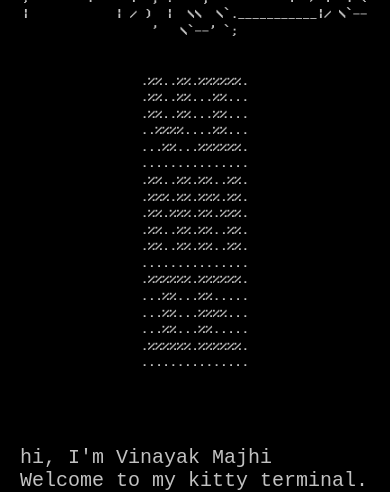
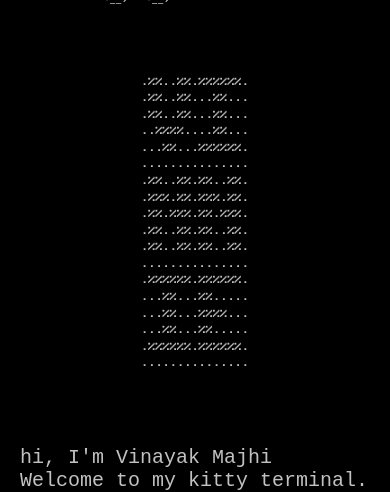
Before and after one commit to psspsss/portfolio-web, a React (Vite) app: page / in a window 390 px wide. Shown: the top 492 px of the page. Built offline with nearby package versions, Linux system fonts and the light colour scheme.

Commit message:
responsive ascii art bug fix- auto scroll still not working

```diff
--- a/index.html
+++ b/index.html
@@ -12,49 +12,12 @@
       content="Vinayak Majhi's portfolio website coded with ReactJS. Vinayak Majhi is a full-stack developer based in New Delhi, India."
     />
 
-    <!-- Open Graph / Facebook -->
     <meta property="og:type" content="website" />
-    <meta property="og:url" content="https://terminal.satnaing.dev/" />
+    <meta property="og:url" content="https://vinayakmajhi.vercel.app/" />
     <meta property="og:title" content="vinnie's kitty kat terminal" />
     <meta
       property="og:description"
       content="Vinayak Majhi's portfolio website coded with ReactJS. Vinayak Majhi is a full-stack developer based in New Delhi, India."
-    />
-    <!-- <meta
-      property="og:image"
-      content="https://terminal.satnaing.dev/sat-naing-terminal-og.png"
-    /> -->
-
-    <!-- Twitter -->
-    <meta property="twitter:card" content="summary_large_image" />
-    <meta property="twitter:url" content="https://terminal.satnaing.dev/" />
-    <meta property="twitter:title" content="Terminal Portfolio by Sat Naing" />
-    <meta
-      property="twitter:description"
-      content="Sat Naing's terminal portfolio website coded with ReactJS. Sat Naing is a full-stack developer based in Yangon, Myanmar."
-    />
-    <meta
-      property="twitter:image"
-      content="https://terminal.satnaing.dev/sat-naing-terminal-og.png"
-    />
-
-    <!-- Favicons and assets -->
-    <link rel="apple-touch-icon" sizes="180x180" href="/apple-touch-icon.png" />
-    <link rel="icon" type="image/png" sizes="32x32" href="/favicon-32x32.png" />
-    <link rel="icon" type="image/png" sizes="16x16" href="/favicon-16x16.png" />
-    <link rel="manifest" href="/site.webmanifest" />
-    <link rel="mask-icon" href="/safari-pinned-tab.svg" color="#1d2a35" />
-    <meta name="msapplication-TileColor" content="#1d2a35" />
-    <meta name="theme-color" content="#1d2a35" />
-
-    <!-- Google Fonts -->
-    <link rel="preconnect" href="https://fonts.googleapis.com" />
-    <link rel="preconnect" href="https://fonts.gstatic.com" crossorigin />
-    <link
-      rel="preload"
-      href="https://fonts.googleapis.com/css2?family=IBM+Plex+Mono:wght@500;700&display=swap"
-      as="style"
-      onload="this.onload=null;this.rel='stylesheet'"
     />
   </head>
   <body>
--- a/src/components/commands/Welcome.tsx
+++ b/src/components/commands/Welcome.tsx
@@ -46,23 +46,7 @@ const Welcome: React.FC = () => {
    `}
         </PreName>
         <PreWrapper>
-          <PreNameMobile>
-
-             `
-                                     .
-              ,-.       _,---._ __  / \\
-             /  )    .-'       \`./ /   \\
-            (  (   ,'            \`/    /|
-             \\  \`-"             '\\\\   / |
-              \`.              ,  \\ \\ /  |
-               /\`.          ,'-\`----Y   |
-              (            ;        |   '
-              |  ,-.    ,-'         |  /
-              |  | (   |            | /
-              )  |  \\  \`.___________|/
-              \`--'   \`--'
-`;
-            {`
+          <PreNameMobile>{`
 
 
 .%%..%%.%%%%%%.
--- a/src/components/styles/Welcome.styled.tsx
+++ b/src/components/styles/Welcome.styled.tsx
@@ -65,6 +65,9 @@ export const PreNameMobile = styled.pre`
   @media (max-width: 620px) {
     display: block;
   }
+  @media (max-width: 340px) {
+    display: none;
+  }
 `;
 
 export const Seperator = styled.div`
```
